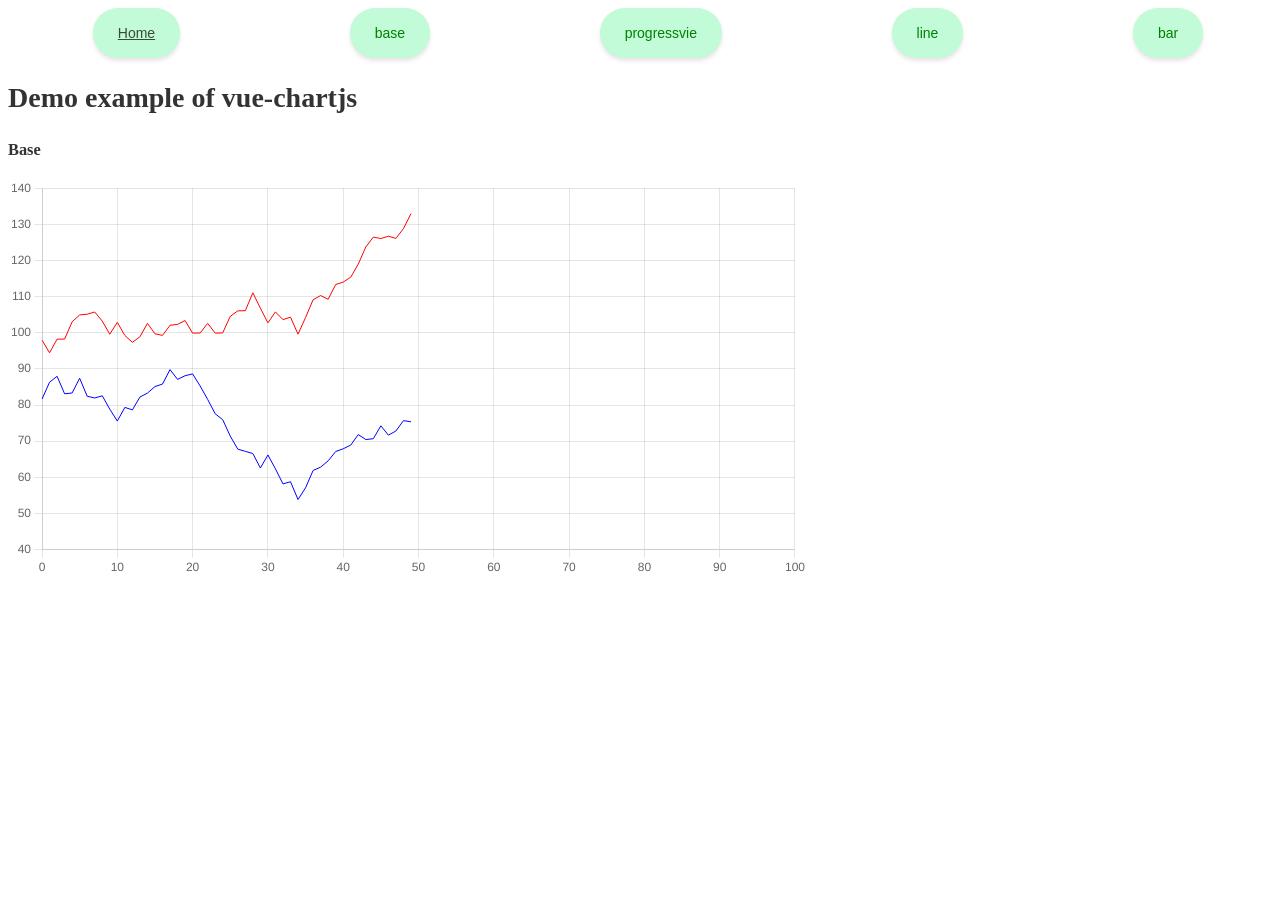
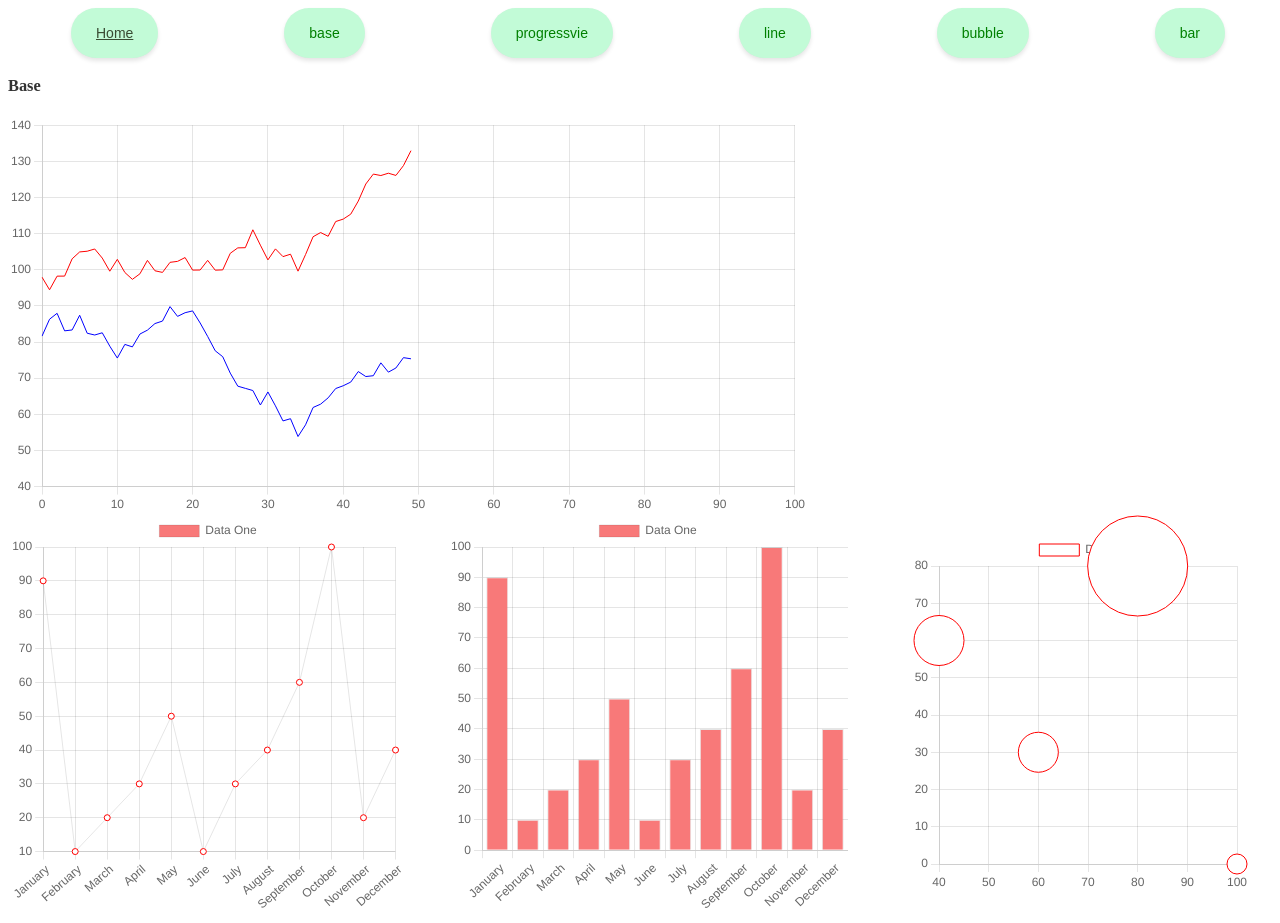
Before and after one commit to wnsdudSoftkim/virtual_investment, a Vue app in the folder client/: page /chart in a window 1280 px wide. Before the commit the page ends 800 px from the top, so only its background shows below. Built offline with nearby package versions, Linux system fonts and the light colour scheme; no server answers.

Commit message:
add bubble chart

```diff
--- /dev/null
+++ b/client/src/components/Chart/BubbleChart.vue
@@ -0,0 +1,82 @@
+<template>
+  <div>
+      <canvas id="chart_bubble" width="400" height="400"></canvas>
+  </div>
+</template>
+
+<script>
+import { Chart, registerables } from 'chart.js'
+Chart.register(...registerables)
+export default {
+    name:'BubbleChart',
+    props: {
+        cbvalue: Number
+    },
+
+    data: () => ({
+        chartdata: {
+            labels: ['January', 'February', 'March', 'April', 'May', 'June', 'July',
+            'August', 'September', 'October', 'November', 'December'],
+            datasets:[{
+                label: 'Data One',
+                backgroundColor: '#f87979',
+                pointBackgroundColor: 'white',
+                borderWidth: 1,
+                pointBorderColor: 'red',
+                data:[{x: 100, y: 0, r: 10},{x: 60, y: 30, r: 20},{x: 40, y: 60, r: 25},{x: 80, y: 80, r: 50},]
+            }]
+        },
+        options: {
+            scales: {
+                yAxes: [{
+                    ticks:{
+                        beginAtZero:true
+                    },
+                    gridLines: {
+                        display:true
+                    }
+                }],
+                xAxes: [{
+                    gridLines: {
+                        display: false
+                    }
+                }],
+
+            },
+            legend: {
+                display:true
+            },
+            responsive: true,
+            maintainAspectRatio: false
+        },
+    }),
+    methods: {
+        fillData() {
+            const ctx = document.getElementById('chart_bubble').getContext('2d')
+            this.myChart = new Chart(ctx, {
+                type: 'bubble',
+                data: this.chartdata,
+                options:this.options
+
+            })
+        },
+        addData() {
+            this.myChart.data.datasets[0].data = this.myChart.data.datasets[0].data.concat([this.cbvalue])
+            this.myChart.data.labels= this.myChart.data.labels.concat(['sample'])
+
+            this.myChart.update()
+        }
+    },
+    mounted() {
+        this.fillData()
+    },
+    watch: {
+        'cbvalue': 'addData'
+    }
+
+}
+</script>
+
+<style>
+
+</style>
--- /dev/null
+++ b/client/src/components/ChartContainer/BaseContainer.vue
@@ -0,0 +1,29 @@
+<template>
+  <div class="container">
+      <div class="row">
+        <progressive-chart-container></progressive-chart-container>
+      </div>
+      <div class="row">
+        <line-chart-container></line-chart-container>
+        <bar-chart-container></bar-chart-container>
+        <bubble-chart-container></bubble-chart-container>
+      </div>
+  </div>
+</template>
+
+<script>
+import BarChartContainer from '@/components/ChartContainer/BarChartContainer'
+import ProgressiveChartContainer from '@/components/ChartContainer/ProgressiveChartContainer'
+import LineChartContainer from '@/components/ChartContainer/LineChartContainer'
+import BubbleChartContainer from '@/components/ChartContainer/BubbleChartContainer'
+export default {
+    name: 'BaseContainer',
+    components: { BarChartContainer, ProgressiveChartContainer, LineChartContainer, BubbleChartContainer },
+}
+</script>
+<style lang="scss">
+.row {
+    display: flex;
+    justify-content: space-between;
+}
+</style>
--- /dev/null
+++ b/client/src/components/ChartContainer/BubbleChartContainer.vue
@@ -0,0 +1,45 @@
+<template>
+  <div class="container">
+    <bubble-chart
+      v-if="loaded"
+      v-bind:cbvalue="cbvalue"/>
+  </div>
+</template>
+
+<script>
+import BubbleChart from '@/components/Chart/BubbleChart'
+import methods from '@/assets/js/common.js'
+import { useStore } from 'vuex'
+import {computed} from 'vue'
+export default {
+    name: 'BubbleChartContainer',
+    components: { BubbleChart },
+    data: function(){
+        return {
+            loaded: false,
+            logs:[],
+            cbvalue: [90, 10, 20, 30, 50, 10, 30, 40, 60, 100, 20 , 40],
+            status:'disconnected',
+            store: useStore()
+        }
+    },
+    mounted () {
+        this.connect()
+        try {
+            this.loaded = true
+        }catch(e) {
+            console.log(e)
+        }
+    },
+    methods: {
+        connect() {
+            /* TODO bubble 차트는 시간대별 매수한 사람이 몇명인지 체크하기위해 변수를 다르게 잡기 */
+           this.cbvalue= computed(() => this.store.getters.updatechart)
+
+        },
+        disconnect() {
+            methods.chartDisconnect()
+        }
+    }
+}
+</script>
--- a/client/src/components/FragmentHeader.vue
+++ b/client/src/components/FragmentHeader.vue
@@ -13,6 +13,9 @@
             line
         </green-button>
         <green-button @click='onClick(4)'>
+            bubble
+        </green-button>
+        <green-button @click='onClick(5)'>
            bar
         </green-button>
     </div>
--- a/client/src/views/Base/BaseChart.vue
+++ b/client/src/views/Base/BaseChart.vue
@@ -1,21 +1,24 @@
 <template>
     <fragment-layout>
         <fragment-main-block-layout>
-            <h1> Demo example of vue-chartjs </h1>
             <div class="columns">
                 <div class="column" v-if="this.headervalue == 1" >
                     <h3>Base</h3>
-                    <progressive-chart-container></progressive-chart-container>
+                    <base-container></base-container>
                 </div>
                 <div class="column" v-if="this.headervalue == 2" >
-                    <h3>Progressive Chart</h3>
+                    <h3>PRICE</h3>
                     <progressive-chart-container></progressive-chart-container>
                 </div>
                 <div class="column" v-if="this.headervalue == 3">
-                    <h3>Line Chart</h3>
+                    <h3>수익률</h3>
                     <line-chart-container></line-chart-container>
                 </div>
-                    <div class="column" v-if="this.headervalue == 4" >
+                <div class="column" v-if="this.headervalue == 4">
+                    <h3>매수한 사람 분포</h3>
+                    <bubble-chart-container></bubble-chart-container>
+                </div>
+                <div class="column" v-if="this.headervalue == 5" >
                     <h3>Bar Chart</h3>
                     <bar-chart-container></bar-chart-container>
                 </div>
@@ -29,13 +32,15 @@ import FragmentLayout from '@/components/layout/FragmentLayout'
 import FragmentMainBlockLayout from '@/components/layout/FragmentMainBlockLayout'
 import LineChartContainer from '@/components/ChartContainer/LineChartContainer'
 import ProgressiveChartContainer from '@/components/ChartContainer/ProgressiveChartContainer'
+import BubbleChartContainer from '@/components/ChartContainer/BubbleChartContainer'
+import BaseContainer from '@/components/ChartContainer/BaseContainer'
 import BarChartContainer from '@/components/ChartContainer/BarChartContainer'
 import { useStore } from 'vuex'
 import {computed} from 'vue'
 import methods from '@/assets/js/common.js'
 export default {
     name:'VueChartJS',
-    components: { LineChartContainer, BarChartContainer, ProgressiveChartContainer , FragmentLayout, FragmentMainBlockLayout },
+    components: { BaseContainer, LineChartContainer, BarChartContainer, BubbleChartContainer, ProgressiveChartContainer , FragmentLayout, FragmentMainBlockLayout },
     data() {
         return {
             datacollection: null,
```
Also changed, not shown: client/src/assets/logo.png (deleted).
